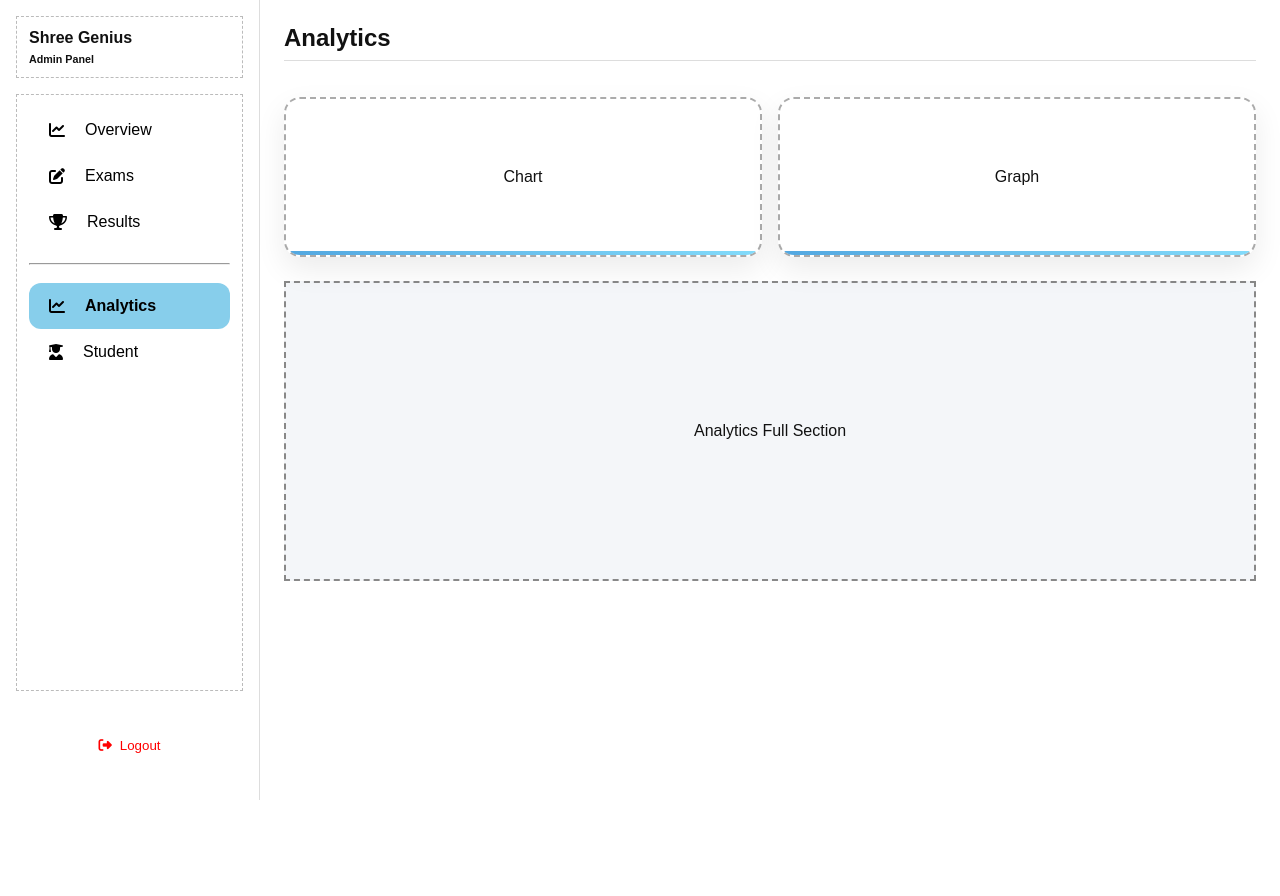
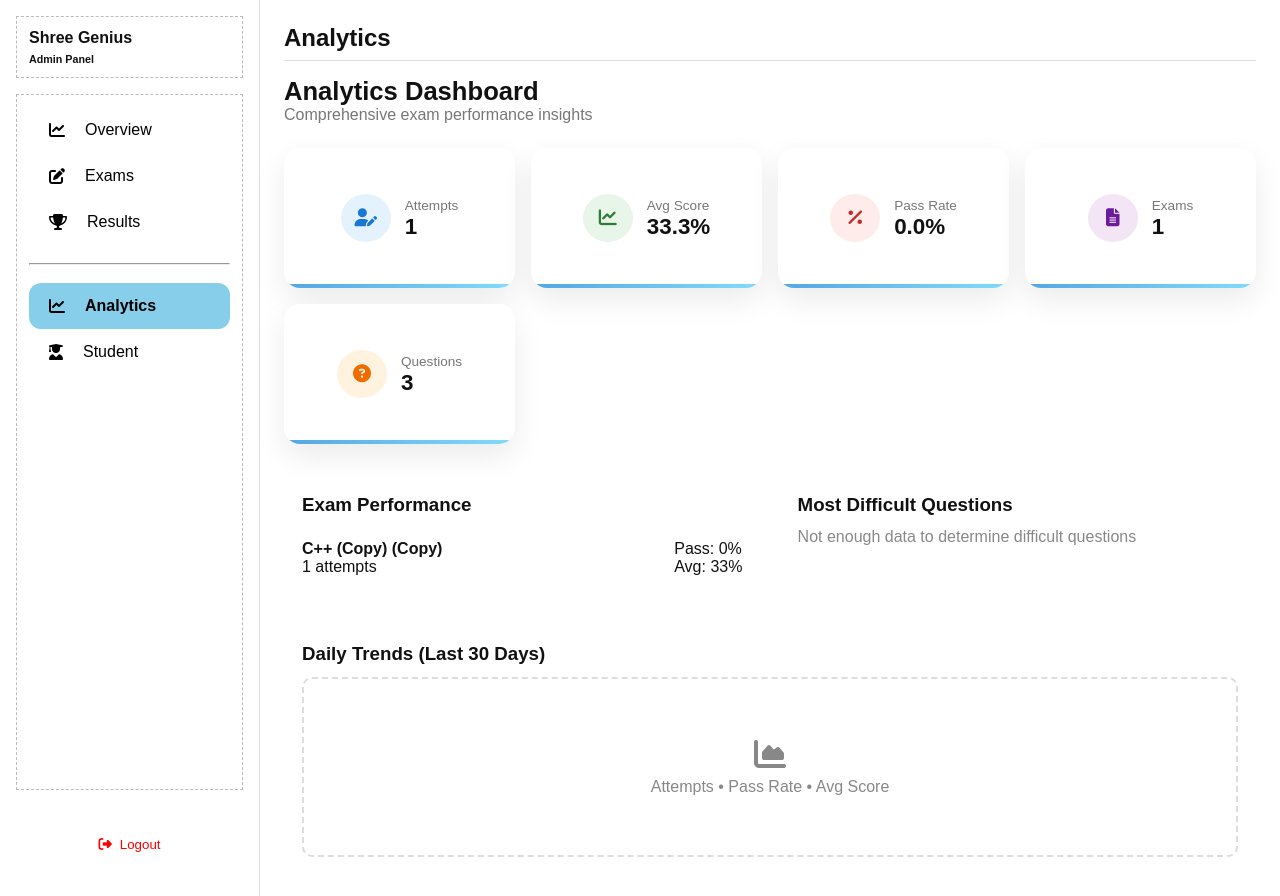
Before and after one commit to Ashish-kolhe/ExamModule, a React (Create React App) app: page /admin/dashboard in a window 1280 px wide. Both pictures are taken after a click on the button "Analytics". Shown: the top 896 px of the page. Before the commit the page ends 800 px from the top, so only its background shows below. Built offline with nearby package versions, Linux system fonts and the light colour scheme.

Commit message:
analytics

```diff
--- a/src/admin/components/Analytics.jsx
+++ b/src/admin/components/Analytics.jsx
@@ -1,16 +1,211 @@
+// import React from "react";
+// import "../../common/analytics.css";
+
+// const Analytics = () => {
+//   return (
+//     <div className="page-wire analytics-page">
+//       <div className="page-top-grid">
+//         <div className="page-card">Chart</div>
+//         <div className="page-card">Graph</div>
+//       </div>
+
+//       <div className="page-bottom">
+//         Analytics Full Section
+//       </div>
+//     </div>
+//   );
+// };
+
+// export default Analytics;
+
+
+// import React from "react";
+// import "../../common/analytics.css";
+
+// const stats = [
+//   {
+//     title: "Attempts",
+//     value: "1",
+//     icon: "fa-user-pen",
+//     color: "blue",
+//   },
+//   {
+//     title: "Avg Score",
+//     value: "33.3%",
+//     icon: "fa-chart-line",
+//     color: "green",
+//   },
+//   {
+//     title: "Pass Rate",
+//     value: "0.0%",
+//     icon: "fa-percent",
+//     color: "red",
+//   },
+//   {
+//     title: "Exams",
+//     value: "1",
+//     icon: "fa-file-lines",
+//     color: "purple",
+//   },
+//   {
+//     title: "Questions",
+//     value: "3",
+//     icon: "fa-circle-question",
+//     color: "orange",
+//   },
+// ];
+
+// const examPerformance = [
+//   {
+//     name: "C++ (Copy) (Copy)",
+//     attempts: 1,
+//     passRate: "0%",
+//     avgScore: "33%",
+//   },
+// ];
+
+// const charts = [
+//   {
+//     title: "Daily Trends (Last 30 Days)",
+//     subtitle: "Attempts • Pass Rate • Avg Score",
+//     icon: "fa-chart-area",
+//   },
+//   {
+//     title: "Most Difficult Questions",
+//     subtitle: "Not enough data to determine difficult questions",
+//     icon: "fa-triangle-exclamation",
+//   },
+// ];
+
+// const Analytics = () => {
+//   return (
+//     <div className="page-wire analytics-page">
+//       {/* Top Stats */}
+//       <div className="page-top-grid">
+//         {stats.map((item, index) => (
+//           <div className="page-card" key={index}>
+//             <div className={`card-icon ${item.color}`}>
+//               <i className={`fa-solid ${item.icon}`}></i>
+//             </div>
+//             <div>
+//               <h4>{item.title}</h4>
+//               <h2>{item.value}</h2>
+//             </div>
+//           </div>
+//         ))}
+//       </div>
+
+//       {/* Exam Performance */}
+//       <div className="page-bottom">
+//         <h3 className="section-title">Exam Performance</h3>
+
+//         {examPerformance.map((exam, index) => (
+//           <div className="exam-card" key={index}>
+//             <h4>{exam.name}</h4>
+//             <p>{exam.attempts} attempts</p>
+//             <p><strong>Pass:</strong> {exam.passRate}</p>
+//             <p><strong>Avg:</strong> {exam.avgScore}</p>
+//           </div>
+//         ))}
+
+//         {/* Charts / Insights */}
+//         <div className="chart-grid">
+//           {charts.map((chart, index) => (
+//             <div className="page-card chart-card" key={index}>
+//               <i className={`fa-solid ${chart.icon} chart-icon`}></i>
+//               <h4>{chart.title}</h4>
+//               <p>{chart.subtitle}</p>
+//             </div>
+//           ))}
+//         </div>
+//       </div>
+//     </div>
+//   );
+// };
+
+// export default Analytics;
+
 import React from "react";
 import "../../common/analytics.css";
+
+const stats = [
+  { title: "Attempts", value: "1", icon: "fa-user-pen", color: "blue" },
+  { title: "Avg Score", value: "33.3%", icon: "fa-chart-line", color: "green" },
+  { title: "Pass Rate", value: "0.0%", icon: "fa-percent", color: "red" },
+  { title: "Exams", value: "1", icon: "fa-file-lines", color: "purple" },
+  { title: "Questions", value: "3", icon: "fa-circle-question", color: "orange" },
+];
+
+const examPerformance = [
+  {
+    name: "C++ (Copy) (Copy)",
+    attempts: 1,
+    passRate: "0%",
+    avgScore: "33%",
+  },
+];
 
 const Analytics = () => {
   return (
     <div className="page-wire analytics-page">
-      <div className="page-top-grid">
-        <div className="page-card">Chart</div>
-        <div className="page-card">Graph</div>
+      {/* Header */}
+      <div className="analytics-header">
+        <h2>Analytics Dashboard</h2>
+        <p>Comprehensive exam performance insights</p>
       </div>
 
-      <div className="page-bottom">
-        Analytics Full Section
+      {/* KPI Cards */}
+      <div className="page-top-grid">
+        {stats.map((item, index) => (
+          <div className="page-card stat-card" key={index}>
+            <div className={`card-icon ${item.color}`}>
+              <i className={`fa-solid ${item.icon}`}></i>
+            </div>
+            <div className="stat-info">
+              <span>{item.title}</span>
+              <h3>{item.value}</h3>
+            </div>
+          </div>
+        ))}
+      </div>
+
+      {/* Main Analytics Section */}
+      <div className="analytics-grid">
+        {/* Exam Performance */}
+        <div className="analytics-box">
+          <h3>Exam Performance</h3>
+
+          {examPerformance.map((exam, index) => (
+            <div className="exam-row" key={index}>
+              <div>
+                <strong>{exam.name}</strong>
+                <p>{exam.attempts} attempts</p>
+              </div>
+
+              <div className="exam-metrics">
+                <span>Pass: {exam.passRate}</span>
+                <span>Avg: {exam.avgScore}</span>
+              </div>
+            </div>
+          ))}
+        </div>
+
+        {/* Insights */}
+        <div className="analytics-box">
+          <h3>Most Difficult Questions</h3>
+          <p className="muted">
+            Not enough data to determine difficult questions
+          </p>
+        </div>
+
+        {/* Trends */}
+        <div className="analytics-box full-width">
+          <h3>Daily Trends (Last 30 Days)</h3>
+          <div className="trend-placeholder">
+            <i className="fa-solid fa-chart-area"></i>
+            <p>Attempts • Pass Rate • Avg Score</p>
+          </div>
+        </div>
       </div>
     </div>
   );
--- a/src/admin/components/Overview.jsx
+++ b/src/admin/components/Overview.jsx
@@ -1,72 +1,152 @@
+// import React from "react";
+// import "../../common/overview.css";
+
+// const Overview = () => {
+//   return (
+//     <div className="page-wire overview-page">
+//       <div className="page-top-grid">
+//         <div className="page-card">
+//           <div className="card-icon blue">
+//             <i className="fa-solid fa-file-lines"></i>
+//           </div>
+//           <div>
+//             <h4>Total Exams</h4>
+//             <h2>1</h2>
+//           </div>
+//           </div>
+
+//         <div className="page-card">
+//           <div className="card-icon green">
+//             <i className="fa-solid fa-circle-check"></i>
+//           </div>
+//           <div>
+//             <h4>Active</h4>
+//             <h2>1</h2>
+//           </div>
+//         </div>
+
+//         <div className="page-card"><div className="card-icon orange">
+//             <i className="fa-solid fa-circle-question"></i>
+//           </div>
+//           <div>
+//             <h4>Questions</h4>
+//             <h2>3</h2>
+//           </div></div>
+
+//         <div className="page-card"><div className="card-icon purple">
+//             <i className="fa-solid fa-user-pen"></i>
+//           </div>
+//           <div>
+//             <h4>Attempts</h4>
+//             <h2>0</h2>
+//           </div></div>
+
+//           <div className="page-card">
+//           <div className="card-icon teal">
+//             <i className="fa-solid fa-chart-line"></i>
+//           </div>
+//           <div>
+//             <h4>Avg Score</h4>
+//             <h2>0%</h2>
+//           </div>
+//         </div>
+
+//         <div className="page-card">
+//           <div className="card-icon red">
+//             <i className="fa-solid fa-percent"></i>
+//           </div>
+//           <div>
+//             <h4>Pass Rate</h4>
+//             <h2>0%</h2>
+//           </div>
+//         </div>
+//       </div>
+
+//       <div className="page-bottom">
+//         <div className="page-bottom">
+//         <div className="bottom-section">
+//           <h3>Recent Exams</h3>
+//           <p><strong>C++ (Copy)</strong> — 0 attempts — Active</p>
+//         </div>
+
+//         <div className="bottom-section">
+//           <h3>Recent Results</h3>
+//           <p>No results yet</p>
+//         </div>
+//       </div>
+//       </div>
+//     </div>
+//   );
+// };
+
+// export default Overview;
+
+
 import React from "react";
 import "../../common/overview.css";
+
+const stats = [
+  {
+    title: "Total Exams",
+    value: "1",
+    icon: "fa-file-lines",
+    color: "blue",
+  },
+  {
+    title: "Active",
+    value: "1",
+    icon: "fa-circle-check",
+    color: "green",
+  },
+  {
+    title: "Questions",
+    value: "3",
+    icon: "fa-circle-question",
+    color: "orange",
+  },
+  {
+    title: "Attempts",
+    value: "0",
+    icon: "fa-user-pen",
+    color: "purple",
+  },
+  {
+    title: "Avg Score",
+    value: "0%",
+    icon: "fa-chart-line",
+    color: "teal",
+  },
+  {
+    title: "Pass Rate",
+    value: "0%",
+    icon: "fa-percent",
+    color: "red",
+  },
+];
 
 const Overview = () => {
   return (
     <div className="page-wire overview-page">
       <div className="page-top-grid">
-        <div className="page-card">
-          <div className="card-icon blue">
-            <i className="fa-solid fa-file-lines"></i>
+        {stats.map((item, index) => (
+          <div className="page-card" key={index}>
+            <div className={`card-icon ${item.color}`}>
+              <i className={`fa-solid ${item.icon}`}></i>
+            </div>
+            <div>
+              <h4>{item.title}</h4>
+              <h2>{item.value}</h2>
+            </div>
           </div>
-          <div>
-            <h4>Total Exams</h4>
-            <h2>1</h2>
-          </div>
-          </div>
-
-        <div className="page-card">
-          <div className="card-icon green">
-            <i className="fa-solid fa-circle-check"></i>
-          </div>
-          <div>
-            <h4>Active</h4>
-            <h2>1</h2>
-          </div>
-        </div>
-
-        <div className="page-card"><div className="card-icon orange">
-            <i className="fa-solid fa-circle-question"></i>
-          </div>
-          <div>
-            <h4>Questions</h4>
-            <h2>3</h2>
-          </div></div>
-
-        <div className="page-card"><div className="card-icon purple">
-            <i className="fa-solid fa-user-pen"></i>
-          </div>
-          <div>
-            <h4>Attempts</h4>
-            <h2>0</h2>
-          </div></div>
-
-          <div className="page-card">
-          <div className="card-icon teal">
-            <i className="fa-solid fa-chart-line"></i>
-          </div>
-          <div>
-            <h4>Avg Score</h4>
-            <h2>0%</h2>
-          </div>
-        </div>
-
-        <div className="page-card">
-          <div className="card-icon red">
-            <i className="fa-solid fa-percent"></i>
-          </div>
-          <div>
-            <h4>Pass Rate</h4>
-            <h2>0%</h2>
-          </div>
-        </div>
+        ))}
       </div>
 
       <div className="page-bottom">
-        <div className="page-bottom">
         <div className="bottom-section">
           <h3>Recent Exams</h3>
-          <p><strong>C++ (Copy)</strong> — 0 attempts — Active</p>
+          <p>
+            <strong>C++ (Copy)</strong> — 0 attempts — Active
+          </p>
         </div>
 
         <div className="bottom-section">
@@ -74,7 +154,6 @@ const Overview = () => {
           <p>No results yet</p>
         </div>
       </div>
-      </div>
     </div>
   );
 };
--- a/src/common/analytics.css
+++ b/src/common/analytics.css
@@ -1,4 +1,4 @@
-.analytics-page {
+/* .analytics-page {
   width: 100%;
 }
 
@@ -10,7 +10,7 @@
 
 .analytics-page .page-card {
   min-height: 160px;
-  border: 2px dashed #aaa;
+  border: none;
   display: flex;
   align-items: center;
   justify-content: center;
@@ -19,8 +19,162 @@
 .analytics-page .page-bottom {
   margin-top: 1.5rem;
   min-height: 300px;
-  border: 2px dashed #888;
+  border: none;
   display: flex;
   align-items: center;
   justify-content: center;
 }
+
+.analytics-page .section-title {
+  margin: 20px 0;
+}
+
+.exam-card {
+  background: #fff;
+  padding: 16px;
+  border-radius: 10px;
+  margin-bottom: 20px;
+}
+
+.chart-grid {
+  display: grid;
+  grid-template-columns: repeat(auto-fit, minmax(250px, 1fr));
+  gap: 16px;
+}
+
+.chart-card {
+  text-align: center;
+}
+
+.chart-icon {
+  font-size: 28px;
+  margin-bottom: 10px;
+  color: #555;
+}
+
+
+.card-icon.blue { background: #e3f2fd; color: #1976d2; }
+.card-icon.green { background: #e8f5e9; color: #2e7d32; }
+.card-icon.red { background: #fdecea; color: #c62828; }
+.card-icon.purple { background: #f3e5f5; color: #6a1b9a; }
+.card-icon.orange { background: #fff3e0; color: #ef6c00; } */
+
+.analytics-page {
+  width: 100%;
+}
+
+/* Header */
+.analytics-header {
+  margin-bottom: 1.5rem;
+}
+
+.analytics-header h2 {
+  font-size: 1.6rem;
+}
+
+.analytics-header p {
+  color: #777;
+}
+
+/* KPI Cards */
+.page-top-grid {
+  display: grid;
+  grid-template-columns: repeat(auto-fit, minmax(220px, 1fr));
+  gap: 1rem;
+}
+
+.stat-card {
+  display: flex;
+  align-items: center;
+  gap: 14px;
+  padding: 16px;
+}
+
+.stat-info span {
+  font-size: 0.85rem;
+  color: #777;
+}
+
+.stat-info h3 {
+  margin: 0;
+  font-size: 1.4rem;
+}
+
+/* Analytics Layout */
+.analytics-grid {
+  margin-top: 2rem;
+  display: grid;
+  grid-template-columns: repeat(auto-fit, minmax(320px, 1fr));
+  gap: 1.2rem;
+}
+
+.analytics-box {
+  background: #fff;
+  border-radius: 12px;
+  padding: 18px;
+}
+
+.analytics-box h3 {
+  margin-bottom: 12px;
+}
+
+/* Exam Performance */
+.exam-row {
+  display: flex;
+  justify-content: space-between;
+  align-items: center;
+  padding: 12px 0;
+  border-bottom: 1px solid #eee;
+}
+
+.exam-row:last-child {
+  border-bottom: none;
+}
+
+.exam-metrics span {
+  display: block;
+  font-weight: 500;
+}
+
+/* Trends */
+.trend-placeholder {
+  height: 180px;
+  border: 2px dashed #ddd;
+  border-radius: 10px;
+  display: flex;
+  flex-direction: column;
+  align-items: center;
+  justify-content: center;
+  color: #888;
+}
+
+.trend-placeholder i {
+  font-size: 32px;
+  margin-bottom: 8px;
+}
+
+/* Utilities */
+.muted {
+  color: #888;
+}
+
+/* Icon colors */
+.card-icon {
+  width: 48px;
+  height: 48px;
+  border-radius: 50%;
+  display: flex;
+  align-items: center;
+  justify-content: center;
+  font-size: 18px;
+}
+
+.card-icon.blue { background: #e3f2fd; color: #1976d2; }
+.card-icon.green { background: #e8f5e9; color: #2e7d32; }
+.card-icon.red { background: #fdecea; color: #c62828; }
+.card-icon.purple { background: #f3e5f5; color: #6a1b9a; }
+.card-icon.orange { background: #fff3e0; color: #ef6c00; }
+
+.full-width {
+  grid-column: 1 / -1;
+}
--- a/src/common/overview.css
+++ b/src/common/overview.css
@@ -97,15 +97,15 @@
    ICON STYLE
 ================================ */
 .card-icon {
-  width: 56px;
-  height: 56px;
-  min-width: 56px;
+  width: 50px;
+  height: 50px;
+  min-width: 50px;
   border-radius: 14px;
   display: flex;
   align-items: center;
   justify-content: center;
   font-size: 24px;
-  color: #ffffff;
+  color: white;
 }
 
 /* Gradient Icon Colors */
```
